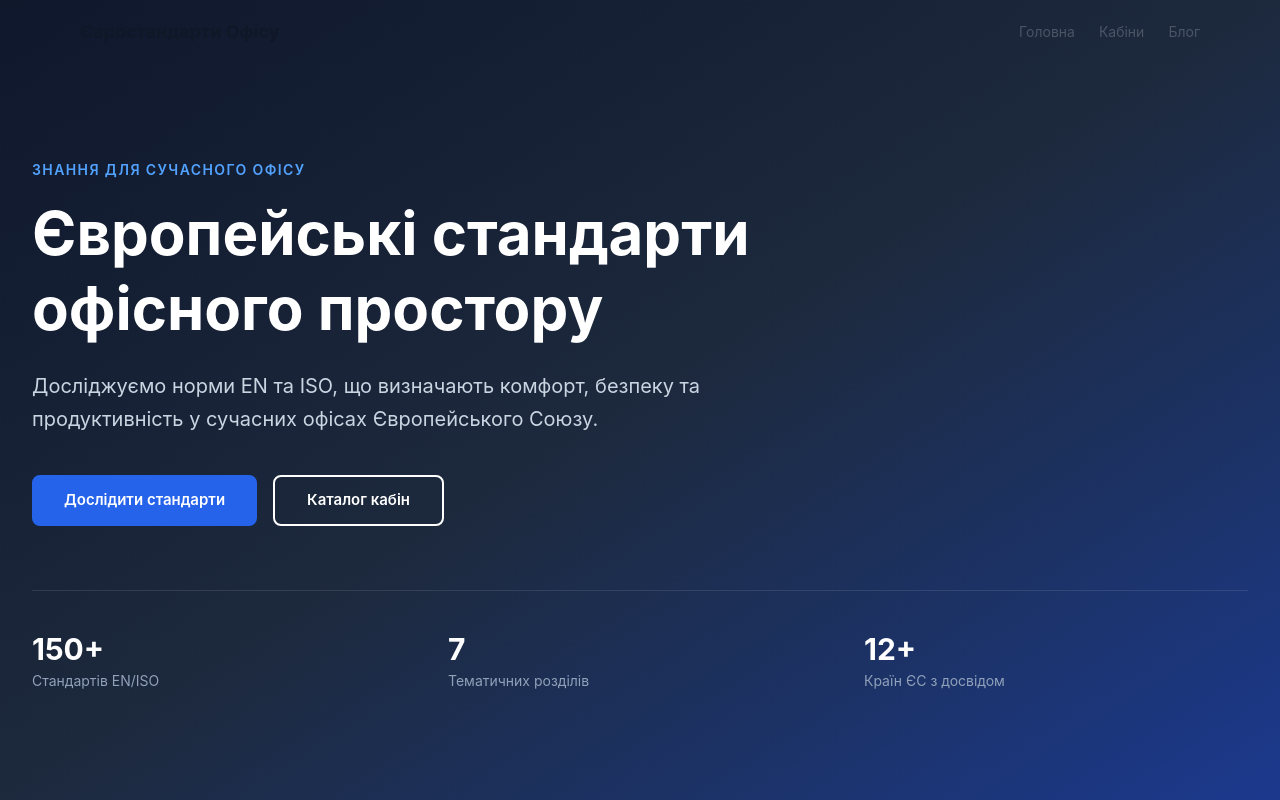
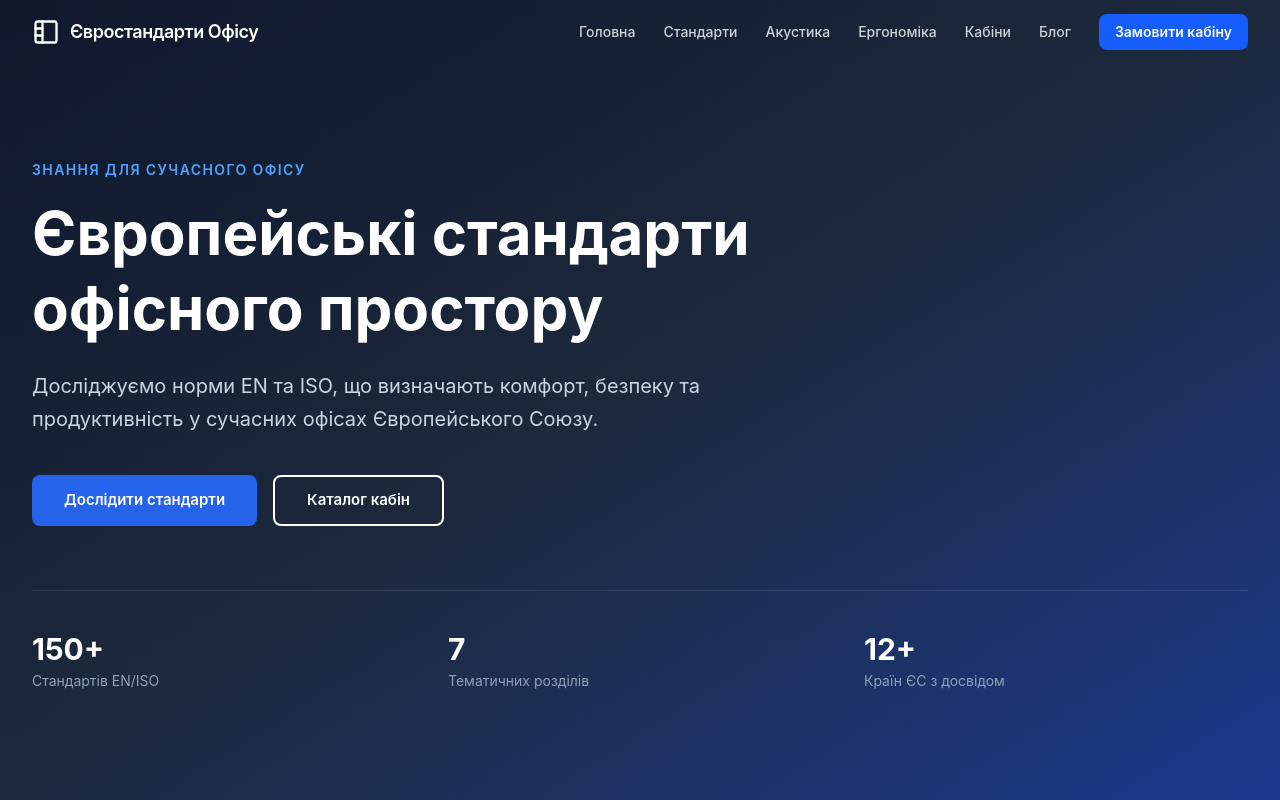
Before and after one commit to sserbin1/european, a Next.js app: page / in a window 1280 px wide. Shown: the top 800 px of the page. Built offline with nearby package versions, Linux system fonts and the light colour scheme.

Commit message:
Redesign: professional sticky header with 6 nav links

```diff
--- a/src/components/layout/Header.tsx
+++ b/src/components/layout/Header.tsx
@@ -2,10 +2,12 @@
 
 import { useState, useEffect, useCallback } from "react";
 import Link from "next/link";
-import { siteConfig } from "../../../site.config";
 
 const NAV_LINKS = [
   { label: "Головна", href: "/" },
+  { label: "Стандарти", href: "/blog/yevropeyski-standarty-ofisnogo-prostoru" },
+  { label: "Акустика", href: "/blog/akustyka-v-ofisi-chomu-tysha-tse-produktyvnist" },
+  { label: "Ергономіка", href: "/blog/ergonomika-robochogo-mistsya-za-yevropeyskimi-normamy" },
   { label: "Кабіни", href: "/kabiny/" },
   { label: "Блог", href: "/blog/" },
 ];
@@ -23,56 +25,140 @@ export default function Header() {
 
   useEffect(() => {
     document.body.style.overflow = isMobileMenuOpen ? "hidden" : "";
-    return () => { document.body.style.overflow = ""; };
+    return () => {
+      document.body.style.overflow = "";
+    };
   }, [isMobileMenuOpen]);
 
   const closeMobileMenu = useCallback(() => setIsMobileMenuOpen(false), []);
 
   return (
     <>
-      <header className={`fixed top-0 left-0 right-0 z-50 transition-all duration-300 ${isScrolled ? "bg-white/95 backdrop-blur-md shadow-sm" : "bg-transparent"}`}>
-        <div className="max-w-6xl mx-auto px-4 h-16 flex items-center justify-between">
-          <Link href="/" className="text-lg font-bold text-gray-900" onClick={closeMobileMenu}>
-            {siteConfig.name}
+      <header
+        className={`fixed top-0 left-0 right-0 z-50 transition-all duration-300 ${
+          isScrolled
+            ? "bg-white/95 backdrop-blur-md shadow-sm"
+            : "bg-transparent"
+        }`}
+      >
+        <div className="max-w-7xl mx-auto px-4 sm:px-6 lg:px-8 h-16 flex items-center justify-between">
+          {/* Logo */}
+          <Link
+            href="/"
+            className="cursor-pointer flex items-center gap-2.5"
+            onClick={closeMobileMenu}
+          >
+            <svg
+              width="28"
+              height="28"
+              viewBox="0 0 24 24"
+              fill="none"
+              stroke={isScrolled ? "#1E293B" : "#fff"}
+              strokeWidth="2"
+              strokeLinecap="round"
+              strokeLinejoin="round"
+            >
+              <rect x="3" y="3" width="18" height="18" rx="2" />
+              <path d="M9 3v18" />
+              <path d="M3 9h6" />
+              <path d="M3 15h6" />
+            </svg>
+            <span
+              className={`text-lg font-semibold tracking-tight transition-colors duration-300 ${
+                isScrolled ? "text-slate-900" : "text-white"
+              }`}
+              style={{ fontFamily: "var(--font-heading)" }}
+            >
+              Євростандарти Офісу
+            </span>
           </Link>
 
-          <nav className="hidden md:flex items-center gap-6">
+          {/* Desktop Nav */}
+          <nav className="hidden lg:flex items-center gap-1">
             {NAV_LINKS.map((link) => (
-              <Link key={link.href} href={link.href} className="text-sm text-gray-600 hover:text-gray-900 transition-colors">
+              <Link
+                key={link.href}
+                href={link.href}
+                className={`cursor-pointer px-3 py-2 text-sm font-medium rounded-lg transition-colors duration-200 ${
+                  isScrolled
+                    ? "text-slate-600 hover:text-slate-900 hover:bg-slate-100"
+                    : "text-white/80 hover:text-white hover:bg-white/10"
+                }`}
+              >
                 {link.label}
               </Link>
             ))}
+            <Link
+              href="/kabiny/"
+              className="cursor-pointer ml-3 px-4 py-2 text-sm font-semibold rounded-lg bg-blue-600 text-white hover:bg-blue-700 transition-colors duration-200"
+            >
+              Замовити кабіну
+            </Link>
           </nav>
 
+          {/* Mobile Burger */}
           <button
             type="button"
             onClick={() => setIsMobileMenuOpen((prev) => !prev)}
-            className="md:hidden flex items-center justify-center w-10 h-10"
+            className={`cursor-pointer lg:hidden flex items-center justify-center w-10 h-10 rounded-lg transition-colors duration-200 ${
+              isScrolled ? "hover:bg-slate-100" : "hover:bg-white/10"
+            }`}
             aria-label={isMobileMenuOpen ? "Закрити меню" : "Відкрити меню"}
           >
-            <svg width="22" height="22" viewBox="0 0 24 24" fill="none" stroke="currentColor" strokeWidth="2" strokeLinecap="round" strokeLinejoin="round">
+            <svg
+              width="22"
+              height="22"
+              viewBox="0 0 24 24"
+              fill="none"
+              stroke={isScrolled ? "#1E293B" : "#fff"}
+              strokeWidth="2"
+              strokeLinecap="round"
+              strokeLinejoin="round"
+            >
               {isMobileMenuOpen ? (
-                <><line x1="18" y1="6" x2="6" y2="18" /><line x1="6" y1="6" x2="18" y2="18" /></>
+                <>
+                  <line x1="18" y1="6" x2="6" y2="18" />
+                  <line x1="6" y1="6" x2="18" y2="18" />
+                </>
               ) : (
-                <><line x1="4" y1="7" x2="20" y2="7" /><line x1="4" y1="12" x2="20" y2="12" /><line x1="4" y1="17" x2="20" y2="17" /></>
+                <>
+                  <line x1="4" y1="7" x2="20" y2="7" />
+                  <line x1="4" y1="12" x2="20" y2="12" />
+                  <line x1="4" y1="17" x2="20" y2="17" />
+                </>
               )}
             </svg>
           </button>
         </div>
       </header>
 
+      {/* Mobile Menu Overlay */}
       {isMobileMenuOpen && (
-        <div className="fixed inset-0 z-40 bg-white/95 backdrop-blur-md flex flex-col items-center justify-center md:hidden">
-          <nav className="flex flex-col items-center gap-4">
+        <div className="fixed inset-0 z-40 bg-white flex flex-col lg:hidden">
+          <div className="h-16" />
+          <nav className="flex-1 flex flex-col items-center justify-center gap-2 px-6">
             {NAV_LINKS.map((link) => (
-              <Link key={link.href} href={link.href} onClick={closeMobileMenu} className="text-xl text-gray-900 hover:text-blue-600 transition-colors py-2">
+              <Link
+                key={link.href}
+                href={link.href}
+                onClick={closeMobileMenu}
+                className="cursor-pointer w-full text-center text-lg font-medium text-slate-800 hover:text-blue-600 transition-colors duration-200 py-3 rounded-lg hover:bg-slate-50"
+              >
                 {link.label}
               </Link>
             ))}
+            <Link
+              href="/kabiny/"
+              onClick={closeMobileMenu}
+              className="cursor-pointer mt-4 w-full text-center px-6 py-3 text-base font-semibold rounded-lg bg-blue-600 text-white hover:bg-blue-700 transition-colors duration-200"
+            >
+              Замовити кабіну
+            </Link>
           </nav>
         </div>
       )}
 
+      {/* Spacer */}
       <div className="h-16" />
     </>
   );
```
